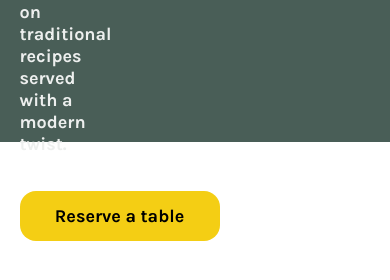
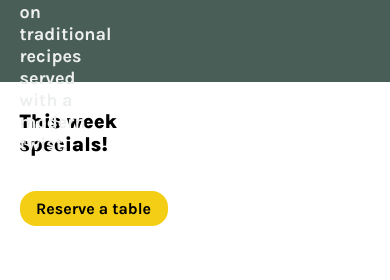
Before and after one commit to juccaicedoac03/little-lemon, a React (Create React App) app: page / in a window 390 px wide. Shown: the part 344-624 px from the top of the page. Built offline with nearby package versions, Linux system fonts and the light colour scheme; a web font is replaced by a local one.

Commit message:
mobile v2

```diff
--- a/src/components/Main.js
+++ b/src/components/Main.js
@@ -3,6 +3,7 @@ import Salad from '../images/greeksalad.jpg';
 import Bruchetta from '../images/bruchetta.jpg';
 import LemonDessert from '../images/lemondessert.jpg';
 import Card from './Card';
+import {useState, useEffect} from 'react';
 
 const cards = [
     {image: Salad,
@@ -26,6 +27,27 @@ const cards = [
     ];
 
 const Main = (props) => {
+
+    const [isVisible, setIsVisible] = useState(true);
+
+    const handleResize = () => {
+        if (window.innerWidth <= 600) {
+            setIsVisible(false);
+          } else {
+            setIsVisible(true);
+          }
+    };
+
+    useEffect(() => {
+        if (window.innerWidth <= 600) {
+            setIsVisible(false);
+        }
+        window.addEventListener("resize", handleResize);
+        return () => {
+          window.removeEventListener("resize", handleResize);
+        };
+    }, []);
+
     return (
         <main className={props.className}>
             <div id='promo'>
@@ -42,11 +64,11 @@ const Main = (props) => {
                 </article>
                 <img src={Restaurant} alt="Restaurant"/>
             </div>
-            {/*<div id='tittle_specials'>
+            <div id='tittle_specials'>
                 <h1 id='specials'>This week specials!</h1>
-                <button id="bigButton">Online Menu</button>
+                {isVisible && <button id="bigButton">Online Menu</button>}
             </div>
-            <div id='cardsContainer'>
+            {/*<div id='cardsContainer'>
                 {cards.map((card,index) => {
                     return (
                     <Card key={index}
--- a/src/styles/Mobile.css
+++ b/src/styles/Mobile.css
@@ -29,20 +29,20 @@
   #promo {
     display: flex;
     justify-content: space-between;
-    height: auto;
     width: 100%;
     min-width: 100%;
+    height: 100%;
   }
 
   #allWidth {
     background-color: #495E57;
     margin: 0%;
-    height: 406px;
     position: absolute;
     left: 0;
     right: 0;
     width: 100%;
     z-index: -1;
+    height: 346px;
   }
 
   #slogan {
@@ -53,9 +53,52 @@
     z-index: 1;
   }
 
+  .main button {
+    width: 148px;
+    background-color: #F4CE14;
+    border: none;
+    font-family: 'Karla', sans-serif;
+    font-weight: 700;
+    font-size: 16px;
+    color: black;
+  }
+
+  .main button:hover {
+    background-color: #eec80b;
+  }
+  .main button:active {
+    background-color: #e4bf0a;
+  }
+
+  #smallButton {
+    border-radius: 16px;
+    margin: 18px 0;
+    height: 35px;
+  }
+
+  #bigButton {
+    border-radius: 8px;
+    margin: 18px 0;
+    height: 40px;
+  }
+
   #promo_tittle {
     overflow: visible;
     min-width: 280px;
+  }
+
+  #specials {
+    color: black;
+    font-family: 'Karla', sans-serif;
+    font-weight: 800;
+    font-size: 20px;
+  }
+
+  #tittle_specials {
+    display: flex;
+    justify-content: space-between;
+    align-items: center;
+    padding: 40px 0;
   }
 
   .main {
@@ -64,6 +107,7 @@
     grid-template-columns: 1fr;
     grid-template-rows: 1fr 2fr;
     min-width: 100%;
+    height: fit-content;
   }
 
   .main img {
```
